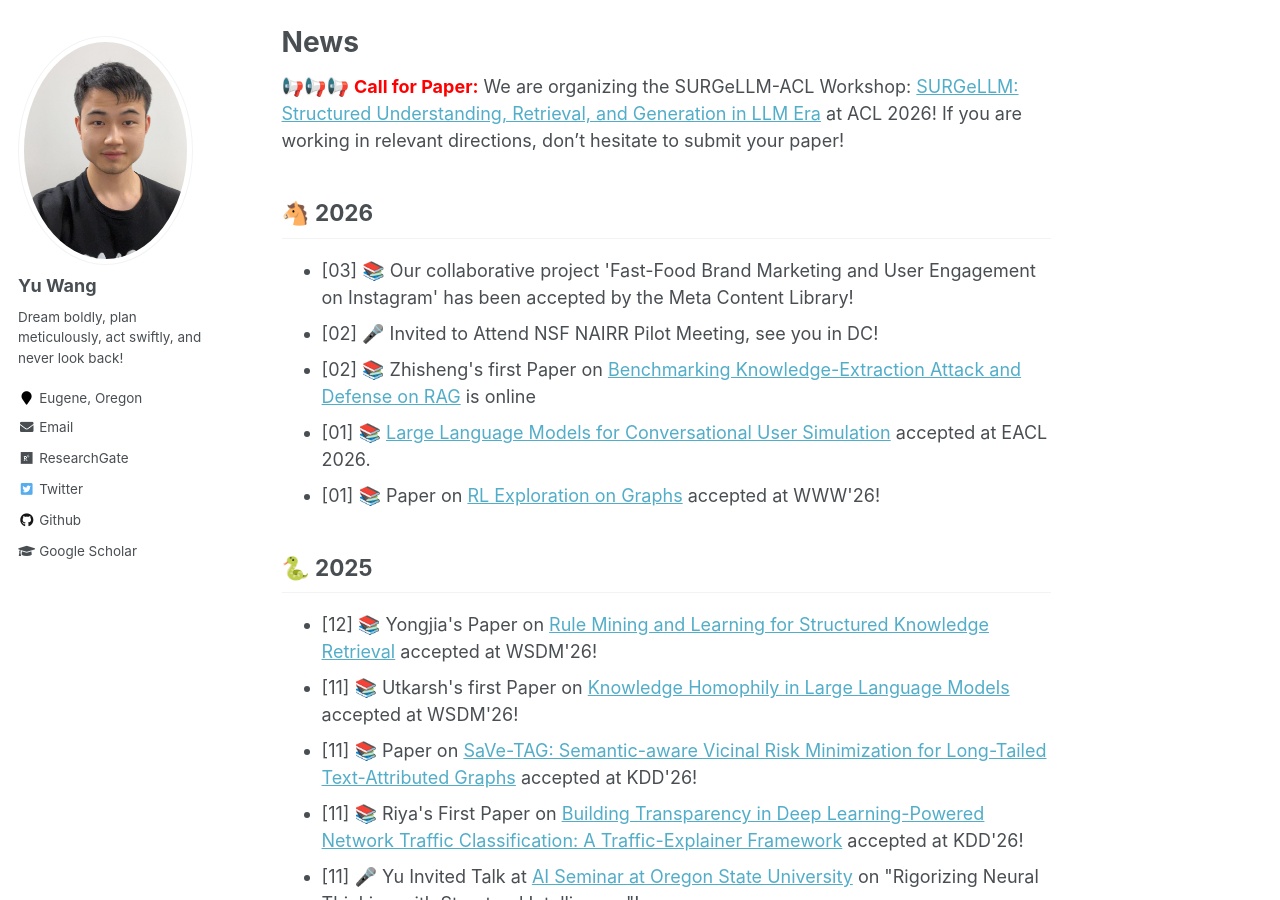
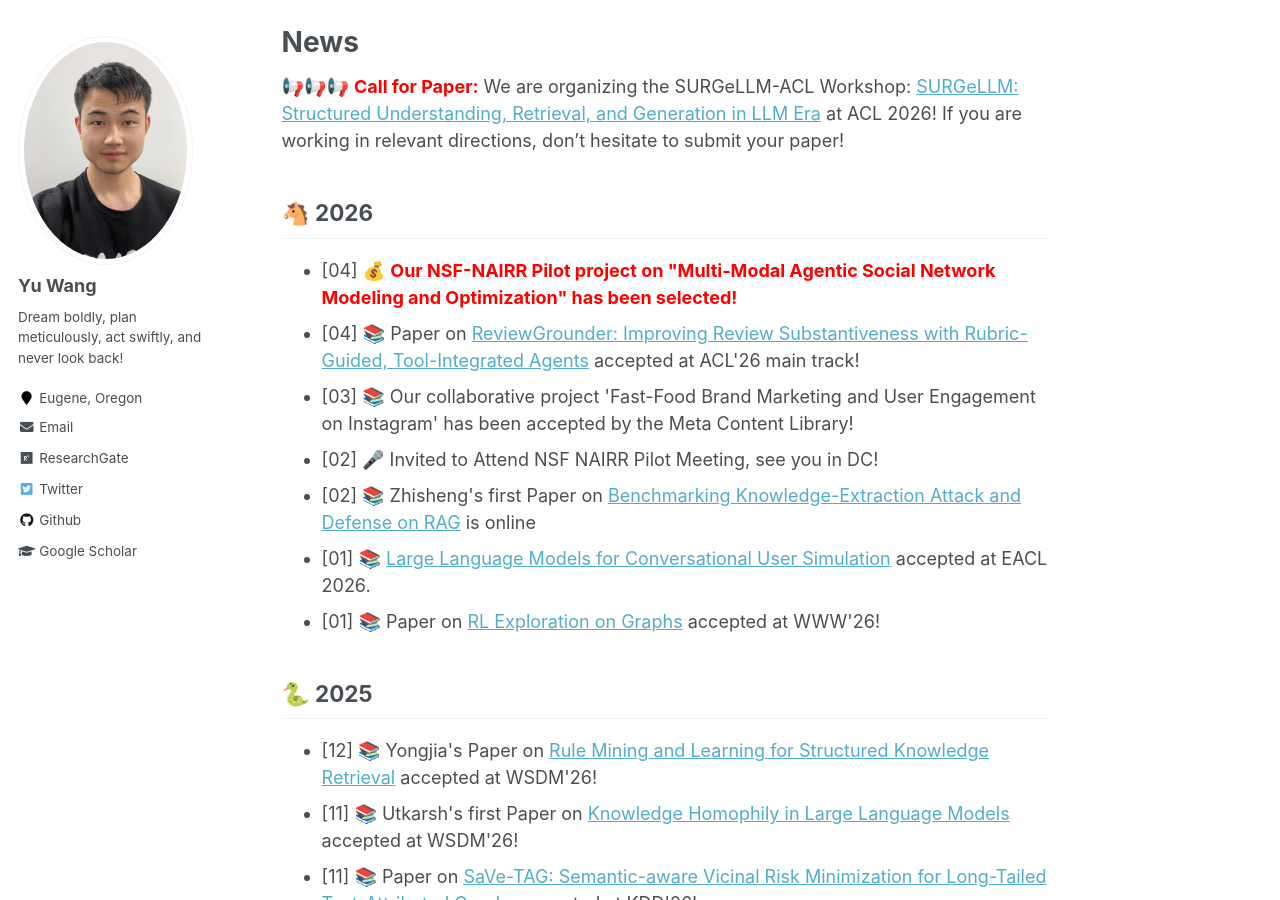
Before and after one commit to yuwang0103/yuwang0103.github.io, a Jekyll site: the page built from _pages/about.md, in a window 1280 px wide and 900 px high, scrolled down 1009 px. Built offline with Jekyll 4.4.1, drawn with Linux system fonts in a browser that asks for light colours.

Commit message:
Add April 2026 news items

```diff
--- a/_pages/about.md
+++ b/_pages/about.md
@@ -36,6 +36,8 @@ News
 🐴 2026
 -----
 <ul>
+<li>[04] 💰 <span style="color:red"><b>Our NSF-NAIRR Pilot project on "Multi-Modal Agentic Social Network Modeling and Optimization" has been selected!</b></span></li>
+<li>[04] 📚 Paper on <a href=''>ReviewGrounder: Improving Review Substantiveness with Rubric-Guided, Tool-Integrated Agents</a> accepted at ACL'26 main track!</li>
 <li>[03] 📚 Our collaborative project 'Fast-Food Brand Marketing and User Engagement on Instagram' has been accepted by the Meta Content Library!</li>
 <li>[02] 🎤 Invited to Attend NSF NAIRR Pilot Meeting, see you in DC!</li>
 <li>[02] 📚 Zhisheng's first Paper on <a href="https://arxiv.org/abs/2602.09319">Benchmarking Knowledge-Extraction Attack and Defense on RAG</a> is online</li>
```
